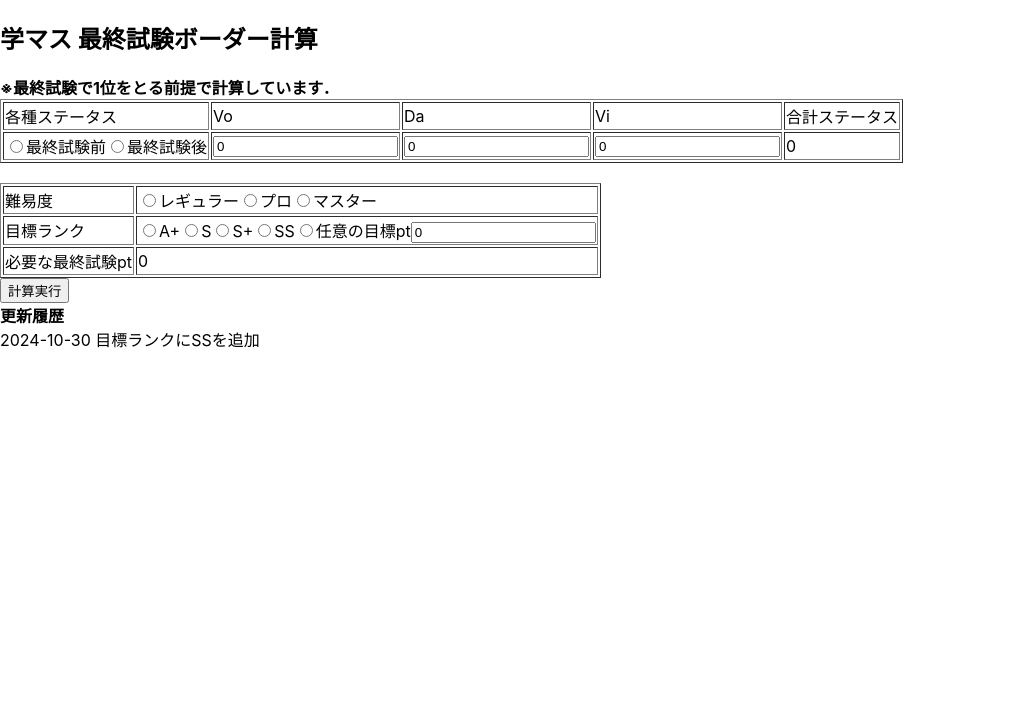
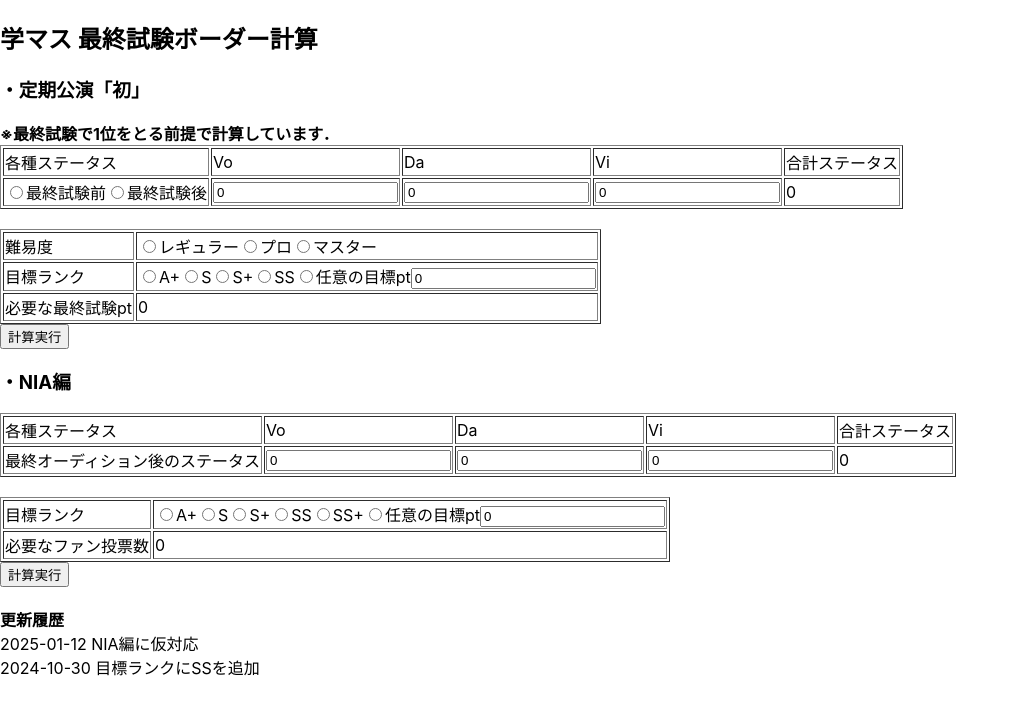
Before and after one commit to kkllkk5/gakumas_evaluation, a React (Create React App) app: page / in a window 1280 px wide. Shown: the top 714 px of the page, without its empty margins (0-1019 px from the left). Built offline with nearby package versions, Linux system fonts and the light colour scheme.

Commit message:
NIA編に仮対応

```diff
--- a/src/Formapp.js
+++ b/src/Formapp.js
@@ -7,6 +7,7 @@ export class FormApp extends Component {
         super(props);
 
         this.state = {
+            //定期公演「初」用
             vocal: 0,
             dance: 0,
             visual: 0,
@@ -23,15 +24,29 @@ export class FormApp extends Component {
                 "S": "2",
                 "S+": "3",
                 "SS": "4",
+                "SS+": "5",
                 "other": "99",
-            }
+            },
+
+            //NIA編用
+            vocal_nia: 0,
+            dance_nia: 0,
+            visual_nia: 0,
+            aim_pt_nia: 0,
+            total_status_nia: 0,
+            need_fan_vote: 0,
         };
 
         this.setVocal = this.setVocal.bind(this)
         this.setDance = this.setDance.bind(this)
         this.setVisual = this.setVisual.bind(this)
+        this.setVocal_NIA = this.setVocal_NIA.bind(this)
+        this.setDance_NIA = this.setDance_NIA.bind(this)
+        this.setVisual_NIA = this.setVisual_NIA.bind(this)
         this.setAim_pt = this.setAim_pt.bind(this)
+        this.setAim_pt_NIA = this.setAim_pt_NIA.bind(this)
         this.calcFinalExamBorder = this.calcFinalExamBorder.bind(this)
+        this.calcFanVote_NIA = this.calcFanVote_NIA.bind(this)
     }
 
 
@@ -61,6 +76,32 @@ export class FormApp extends Component {
             total_status: Number(this.state.vocal) + Number(this.state.dance) + Number(newvisual)
         });
     }
+    // Voの入力を反映（NIA）
+    setVocal_NIA(event) {
+        let newvocal = event.target.value;
+        this.setState({
+            vocal_nia: newvocal,
+            total_status_nia: Number(newvocal) + Number(this.state.dance_nia) + Number(this.state.visual_nia)
+        });
+    }
+
+    // Daの入力を反映（NIA）
+    setDance_NIA(event) {
+        let newdance = event.target.value;
+        this.setState({
+            dance_nia: newdance,
+            total_status_nia: Number(this.state.vocal_nia) + Number(newdance) + Number(this.state.visual_nia)
+        });
+    }
+
+    // Viの入力を反映（NIA）
+    setVisual_NIA(event) {
+        let newvisual = event.target.value;
+        this.setState({
+            visual_nia: newvisual,
+            total_status_nia: Number(this.state.vocal_nia) + Number(this.state.dance_nia) + Number(newvisual)
+        });
+    }
 
     // 目標ptの入力を反映
     setAim_pt(event) {
@@ -70,10 +111,18 @@ export class FormApp extends Component {
         });
     }
 
+    // 目標ptの入力を反映（NIA）
+    setAim_pt_NIA(event) {
+        let newAim_pt = event.target.value;
+        this.setState({
+            aim_pt_nia: newAim_pt
+        });
+    }
+
     // 対象ランクに必要な最終試験ptを計算
     calcFinalExamBorder() {
         // ラジオボタンの値（目標ランク）を取得
-        let radio_elements_aim_rank = document.getElementsByName('aim_rank');
+        let radio_elements_aim_rank = document.getElementsByName('aim_rank_nia');
         let len_zim_rank = radio_elements_aim_rank.length;
         let aim_rank_id = '';
 
@@ -112,7 +161,7 @@ export class FormApp extends Component {
 
         let total_status = this.state.total_status
         // 最終試験前だった場合，各ステータスに30を追加
-        // ただし，1500がカンストのため超えた分は切り捨て
+        // ただし，カンストを超えた分は切り捨て
 
         if (final_exam === 'before') {
             let after_vo = Math.min(Number(this.state.vocal) + 30, max_status);
@@ -198,10 +247,90 @@ export class FormApp extends Component {
     }
 
 
+    // 対象ランクに必要なファン投票数を計算
+    calcFanVote_NIA() {
+        // ラジオボタンの値（目標ランク）を取得
+        let radio_elements_aim_rank = document.getElementsByName('aim_rank');
+        let len_zim_rank = radio_elements_aim_rank.length;
+        let aim_rank_id = '';
+
+        for (let i = 0; i < len_zim_rank; i++) {
+            if (radio_elements_aim_rank.item(i).checked) {
+                aim_rank_id = radio_elements_aim_rank.item(i).value;
+            }
+        }
+
+
+        let pt_border = 0
+        // 狙うランクに応じてptボーダーを設定
+        if (aim_rank_id === this.state.rank_id_map["A+"]) {
+            pt_border = 11500
+        }
+        else if (aim_rank_id === this.state.rank_id_map["S"]) {
+            pt_border = 13000
+        }
+        else if (aim_rank_id === this.state.rank_id_map["S+"]) {
+            pt_border = 14500
+        }
+        else if (aim_rank_id === this.state.rank_id_map["SS"]) {
+            pt_border = 16000
+        }
+        else if (aim_rank_id === this.state.rank_id_map["SS+"]) {
+            pt_border = 18000
+        }
+        else if (aim_rank_id === this.state.rank_id_map["other"]) {
+            pt_border = Number(this.state.aim_pt_nia)
+        }
+        else {
+            alert("不明なエラー");
+            return
+        }
+
+        // ステータス分をカット
+        let total_status_nia = this.state.total_status_nia
+        pt_border -= Math.ceil(total_status_nia * 2.3);
+
+        //必要なファン投票数を計算
+        let need_fan_vote = 0;
+
+        if (pt_border <= 2000) {
+            need_fan_vote = (pt_border * 10);
+        }
+        else if (pt_border <= 3700) {
+            pt_border -= 2000;
+            need_fan_vote = 20000 + (pt_border * 200) / 17;
+        }
+        else if (pt_border <= 5100) {
+            pt_border -= 3700;
+            need_fan_vote = 40000 + (pt_border * 100) / 7;
+        }
+        else if (pt_border <= 6400) {
+            pt_border -= 5100;
+            need_fan_vote = 60000 + (pt_border * 200) / 13;
+        }
+        else if (pt_border <= 7600) {
+            pt_border -= 6400;
+            need_fan_vote = 80000 + (pt_border * 50) / 3;
+        }
+        else {
+            pt_border -= 7600;
+            need_fan_vote = 100000 + (pt_border * 200) / 11;
+        }
+
+        this.setState({
+            need_fan_vote: String(Math.ceil(need_fan_vote))
+        })
+
+
+    }
+
+
     render() {
         return (
-            <div>
+            <><><><div>
                 <h2>学マス 最終試験ボーダー計算</h2>
+
+                <h3>・定期公演「初」</h3>
 
                 <b>※最終試験で1位をとる前提で計算しています．</b>
                 <table border="1">
@@ -253,15 +382,59 @@ export class FormApp extends Component {
                             <td>必要な最終試験pt</td>
                             <td>{this.state.need_finalexam_point}</td>
                         </tr>
-                    </tbody >
-                </table >
+                    </tbody>
+                </table>
                 <button onClick={this.calcFinalExamBorder}>計算実行</button>
+            </div>
+                <div>
+                    <h3>・NIA編</h3>
+                </div></><table border="1">
+                    <tbody>
+                        <tr>
+                            <td>各種ステータス</td>
+                            <td>Vo</td>
+                            <td>Da</td>
+                            <td>Vi</td>
+                            <td>合計ステータス</td>
+                        </tr>
 
-                <br></br>
-                <b>更新履歴</b>
-                <br></br>
-                2024-10-30 目標ランクにSSを追加
-            </div >
+                        <tr>
+                            <td>最終オーディション後のステータス</td>
+                            <td><input type="text" value={this.state.vocal_nia} onChange={this.setVocal_NIA}></input></td>
+                            <td><input type="text" value={this.state.dance_nia} onChange={this.setDance_NIA}></input></td>
+                            <td><input type="text" value={this.state.visual_nia} onChange={this.setVisual_NIA}></input></td>
+                            <td>{this.state.total_status_nia}</td>
+                        </tr>
+                    </tbody>
+                </table><br></br><table border="1">
+                    <tbody>
+                        <tr>
+                            <td>目標ランク</td>
+                            <td>
+                                <input type="radio" name="aim_rank" value={this.state.rank_id_map["A+"]} />A+
+                                <input type="radio" name="aim_rank" value={this.state.rank_id_map["S"]} />S
+                                <input type="radio" name="aim_rank" value={this.state.rank_id_map["S+"]} />S+
+                                <input type="radio" name="aim_rank" value={this.state.rank_id_map["SS"]} />SS
+                                <input type="radio" name="aim_rank" value={this.state.rank_id_map["SS+"]} />SS+
+                                <input type="radio" name="aim_rank" value={this.state.rank_id_map["other"]} />任意の目標pt
+                                <input type="text" value={this.state.aim_pt_nia} onChange={this.setAim_pt_NIA} />
+                            </td>
+
+                        </tr>
+                        <tr>
+                            <td>必要なファン投票数</td>
+                            <td>{this.state.need_fan_vote}</td>
+                        </tr>
+                    </tbody>
+                </table><button onClick={this.calcFanVote_NIA}>計算実行</button></>
+                <div>
+                    <br></br>
+                    <b>更新履歴</b>
+                    <br></br>
+                    2025-01-12 NIA編に仮対応<br></br>
+                    2024-10-30 目標ランクにSSを追加
+
+                </div></>
 
         );
     }
```
Also changed, not shown: 7 other files (tests, documents, lock files or other folders).
